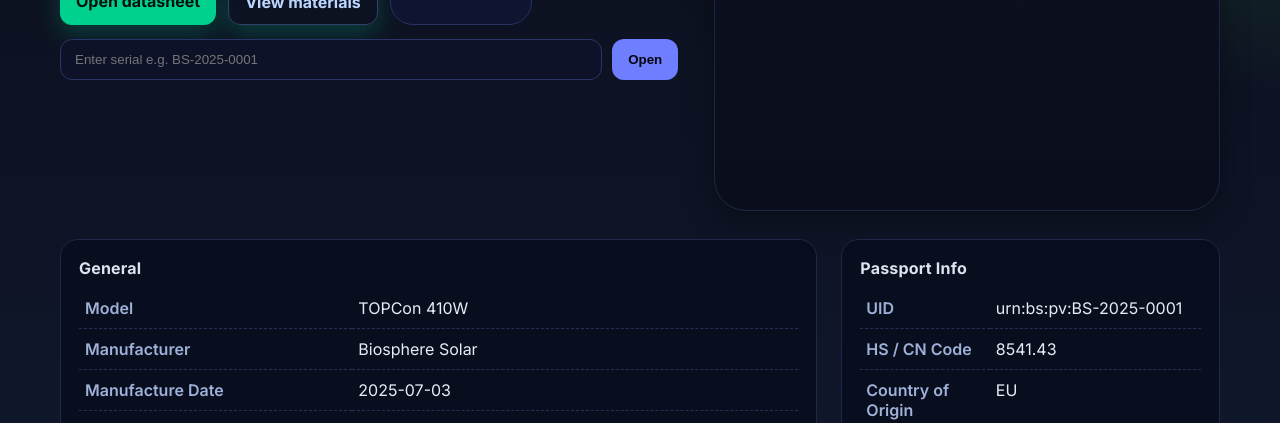
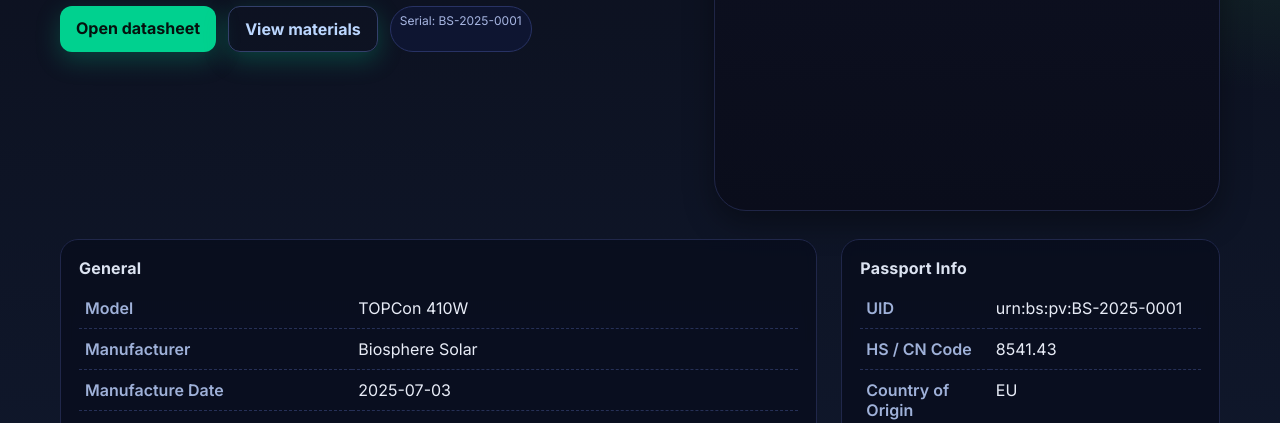
Before and after one commit to zeeja/DPP_trail, a plain HTML site: page index.html in a window 1280 px wide. Shown: the part 377-800 px from the top of the page. Drawn offline with nearby package versions, Linux system fonts and the light colour scheme.

Commit message:
Update index.html

```diff
--- a/index.html
+++ b/index.html
@@ -71,10 +71,6 @@
           <a class="btn outline" href="#materials">View materials</a>
           <span id="serialBadge" class="badge">Serial: —</span>
         </div>
-        <form class="search" id="jumpForm">
-          <input id="panelID" placeholder="Enter serial e.g. BS-2025-0001" autocomplete="off" />
-          <button type="submit">Open</button>
-        </form>
       </div>
       <div class="phone">
         <div class="pill">Biosphere • DPP</div>
```
